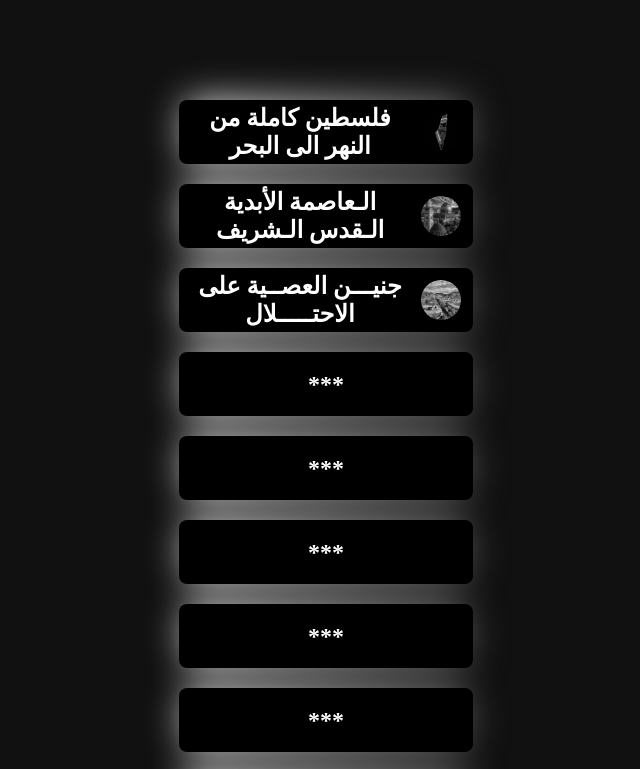
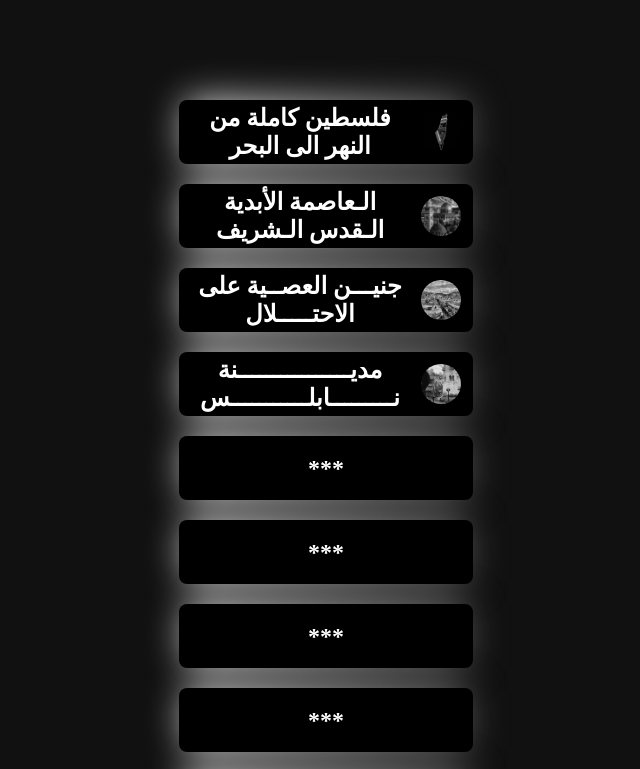
Before and after one commit to 20032025/manatiq, a plain HTML site: page index.html in a window 1280 px wide. Shown: the top 769 px of the page, without its empty margins (314-954 px from the left). Drawn offline with Linux system fonts and the light colour scheme; a web font is replaced by a local one.

Commit message:
Update index.html

```diff
--- a/index.html
+++ b/index.html
@@ -21,6 +21,11 @@
     <a href="jenin.html" class="link1"> جنيـــن العصــية على الاحتـــــلال
         <img src="jenin.jpg" class="icon">
     </a>
+
+    <a href="nablus.html" class="link1"> مديــــــــــــــــنة نـــــــــابلـــــــــــس
+        <img src="nablus.jpg" class="icon">
+    </a>
+
 
     <a href="**" class="link1">*** </a>
     <a href="**" class="link1"> ***</a>
```
